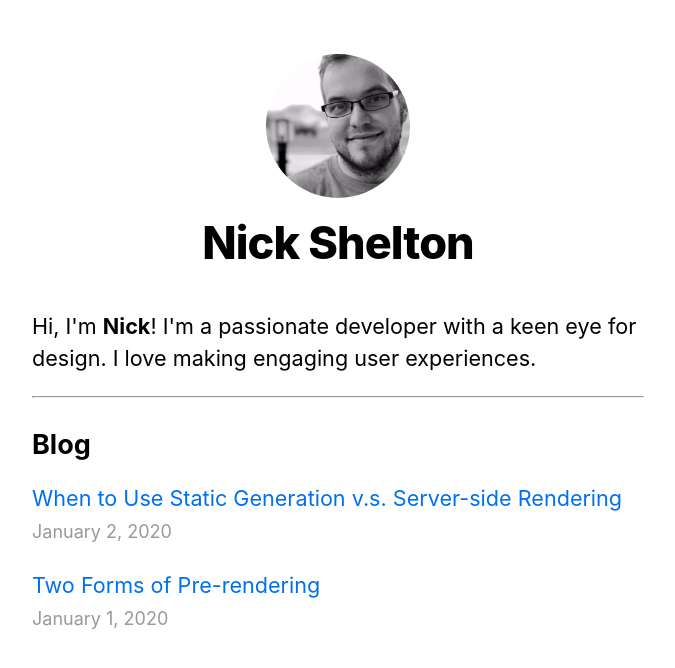
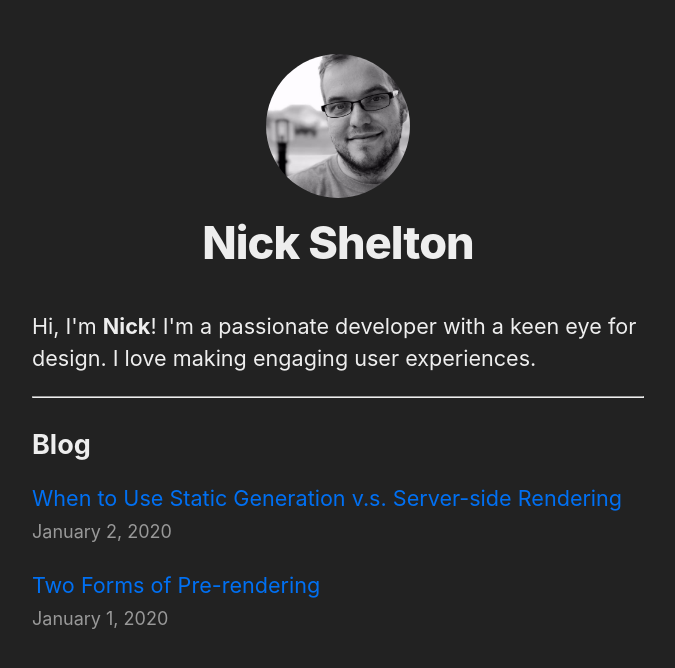
Before and after one commit to nickdoesstuff/next-js-md-blog, a Next.js app: page / in a window 1280 px wide. Shown: the top 668 px of the page, without its empty margins (302-977 px from the left). Built offline with nearby package versions, Linux system fonts and the light colour scheme.

Commit message:
adjust css for dark mode

```diff
--- a/styles/global.css
+++ b/styles/global.css
@@ -6,6 +6,9 @@ body {
     Ubuntu, Cantarell, Fira Sans, Droid Sans, Helvetica Neue, sans-serif;
   line-height: 1.6;
   font-size: 18px;
+
+  background: #222;
+  color: #eee;
 }
 
 * {
```
